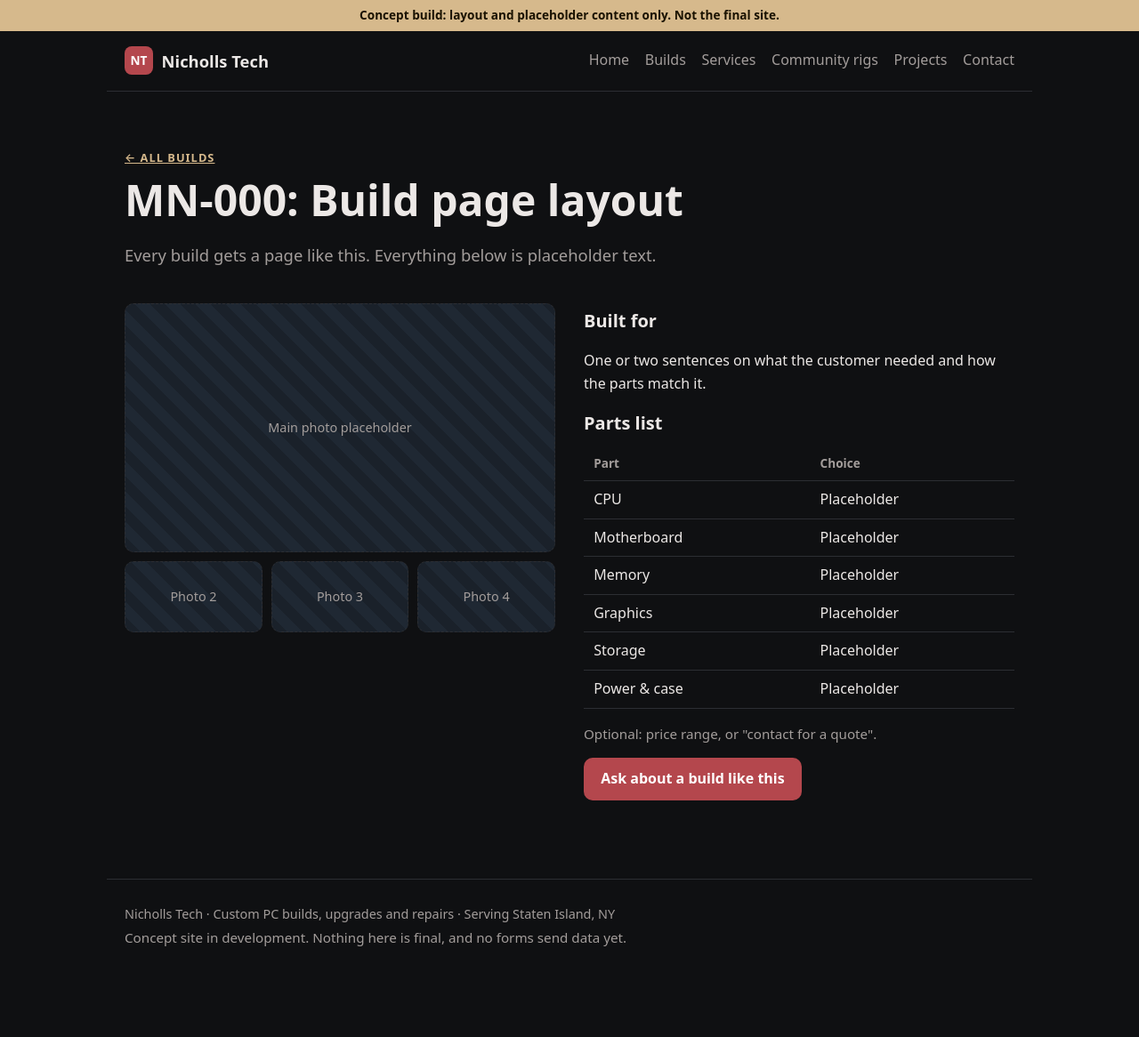
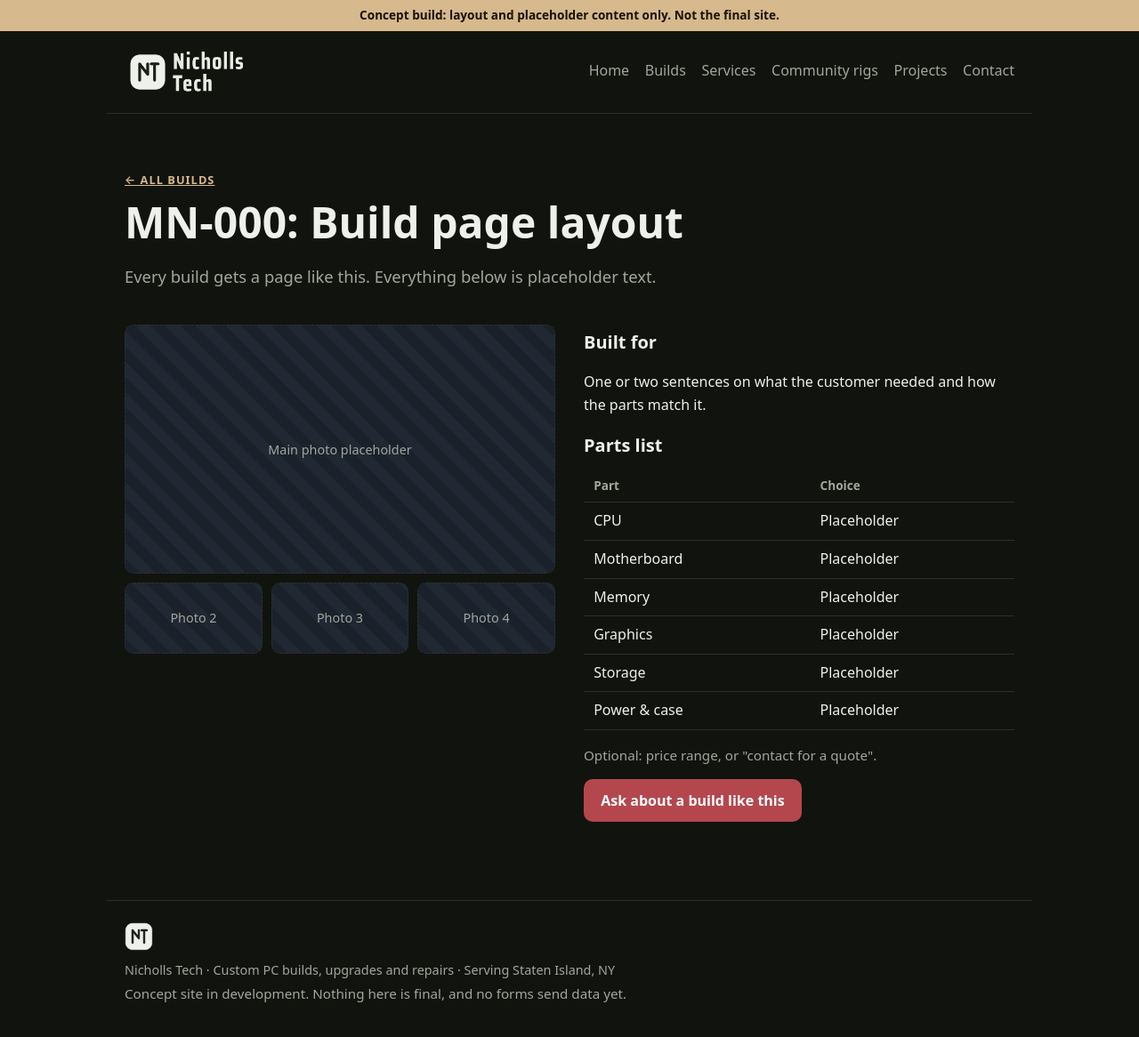
Before and after one commit to NichollsHD/NichollsTech, a plain HTML site: page build-template.html in a window 1280 px wide. Shown: the whole page at 89% size. Before the commit the page ends 1110 px from the top, so only its background shows below. Drawn offline with Linux system fonts and the light colour scheme.

Commit message:
Use Nicholls Tech logo and mark; align neutrals to logo colors
Header uses the dark-background logo, footer the mark, plus favicon and
apple-touch icon. Light-background variants included for later use.
Dark neutrals shifted to the logo's olive charcoal (#1b1f18 family).

Co-Authored-By: Claude Sonnet 5.5 <noreply@anthropic.com>
Claude-Session: https://claude.ai/code/session_01Pto1RQzqwJey8PAY85e7JR

```diff
--- a/assets/style.css
+++ b/assets/style.css
@@ -1,4 +1,4 @@
-:root{--bg:#0f1012;--panel:#17181b;--panel2:#1e2024;--line:#2c2e33;--text:#ece8e6;--muted:#a39d9b;--accent:#b4474d;--accent-hover:#c75a60;--accent-text:#e07b80;--accent2:#d6b98c;--radius:12px}
+:root{--bg:#11130f;--panel:#181b15;--panel2:#1f231b;--line:#2d3128;--text:#eef0eb;--muted:#a2a69d;--accent:#b4474d;--accent-hover:#c75a60;--accent-text:#e07b80;--accent2:#d6b98c;--radius:12px}
 *{box-sizing:border-box}
 html{scroll-behavior:smooth}
 body{margin:0;background:var(--bg);color:var(--text);font:16px/1.6 system-ui,-apple-system,"Segoe UI",Roboto,sans-serif}
@@ -15,6 +15,8 @@ h2{font-size:1.25rem;margin:.2em 0 .5em}
 .concept-bar{background:var(--accent2);color:#1a1200;text-align:center;font-size:.85rem;font-weight:600;padding:.4rem .75rem}
 .site-header{display:flex;align-items:center;justify-content:space-between;gap:1rem;flex-wrap:wrap;max-width:1040px;margin:0 auto;padding:1rem 1.25rem;border-bottom:1px solid var(--line)}
 .brand{display:flex;align-items:center;gap:.6rem;font-weight:700;color:var(--text);text-decoration:none;font-size:1.15rem}
+.brand img{display:block;height:60px;width:auto}
+.foot-mark{display:block;margin-bottom:.6rem;border-radius:7px}
 .brand-mark{display:inline-grid;place-items:center;width:2rem;height:2rem;border-radius:8px;background:var(--accent);color:#fff;font-weight:800;font-size:.85rem}
 nav{display:flex;gap:1.1rem;flex-wrap:wrap}
 nav a{color:var(--muted);text-decoration:none;padding:.25rem 0;border-bottom:2px solid transparent}
--- a/build-template.html
+++ b/build-template.html
@@ -6,12 +6,14 @@
 <meta name="robots" content="noindex, nofollow">
 <title>Build page layout | Nicholls Tech (concept)</title>
 <meta name="description" content="Layout for a single build page.">
+<link rel="icon" type="image/png" sizes="32x32" href="assets/favicon-32.png">
+<link rel="apple-touch-icon" href="assets/apple-touch-icon.png">
 <link rel="stylesheet" href="assets/style.css">
 </head>
 <body>
 <div class="concept-bar">Concept build: layout and placeholder content only. Not the final site.</div>
 <header class="site-header">
-  <a class="brand" href="index.html"><span class="brand-mark">NT</span> Nicholls Tech</a>
+  <a class="brand" href="index.html" aria-label="Nicholls Tech home"><img src="assets/logo-dark-bg.png" alt="Nicholls Tech" width="140" height="60"></a>
   <button class="nav-toggle" aria-expanded="false" aria-controls="nav">Menu</button>
   <nav id="nav" aria-label="Main"><a href="index.html">Home</a><a href="builds.html">Builds</a><a href="services.html">Services</a><a href="rigs.html">Community rigs</a><a href="projects.html">Projects</a><a href="contact.html">Contact</a></nav>
 </header>
@@ -47,6 +49,7 @@
 
 </main>
 <footer class="site-footer">
+  <img class="foot-mark" src="assets/mark-dark-bg.png" alt="" width="32" height="32">
   <p>Nicholls Tech &middot; Custom PC builds, upgrades and repairs &middot; Serving Staten Island, NY</p>
   <p class="muted">Concept site in development. Nothing here is final, and no forms send data yet.</p>
 </footer>
```
Also changed, not shown: builds.html (+4 -1 lines), contact.html (+4 -1 lines), index.html (+4 -1 lines), projects.html (+4 -1 lines), rigs.html (+4 -1 lines), services.html (+4 -1 lines), assets/apple-touch-icon.png (added), assets/favicon-32.png (added), assets/logo-dark-bg.png (added), assets/logo-light-bg.png (added), assets/mark-dark-bg.png (added), assets/mark-light-bg.png (added).
